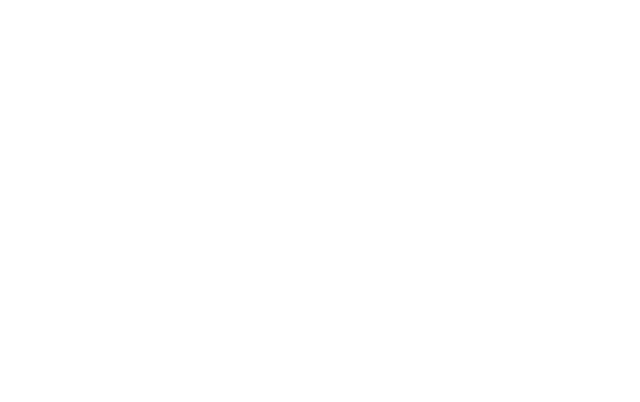
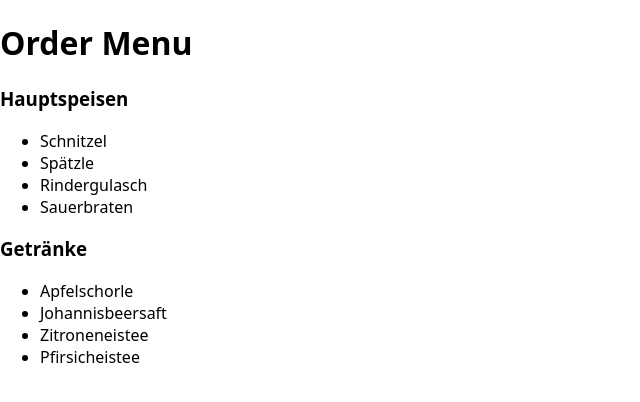
Before and after one commit to henkegithub/instroke-app, a Next.js app: page /order-list in a window 1280 px wide. Shown: the top 402 px of the page, without its empty margins (0-640 px from the left). Built offline with nearby package versions, Linux system fonts and the light colour scheme.

Commit message:
added Order Menu List with dummy Data

```diff
--- /dev/null
+++ b/pages/components/order-menu/drink-menu/index.js
@@ -0,0 +1,10 @@
+export default function Drinks() {
+  return (
+    <>
+      <li>Apfelschorle</li>
+      <li>Johannisbeersaft</li>
+      <li>Zitroneneistee</li>
+      <li>Pfirsicheistee</li>
+    </>
+  );
+}
--- /dev/null
+++ b/pages/components/order-menu/main-menu/index.js
@@ -0,0 +1,10 @@
+export default function Maindishes() {
+  return (
+    <>
+      <li>Schnitzel</li>
+      <li>Spätzle</li>
+      <li>Rindergulasch</li>
+      <li>Sauerbraten</li>
+    </>
+  );
+}
--- a/pages/order-list/index.js
+++ b/pages/order-list/index.js
@@ -1 +1,20 @@
-export default function OrderList() {}
+import Drinks from "../components/order-menu/drink-menu";
+import Maindishes from "../components/order-menu/main-menu";
+
+export default function OrderList() {
+  return (
+    <>
+      <h1>Order Menu</h1>
+      <form>
+        <h3>Hauptspeisen</h3>
+        <ul>
+          <Maindishes />
+        </ul>
+        <h3>Getränke</h3>
+        <ul>
+          <Drinks />
+        </ul>
+      </form>
+    </>
+  );
+}
```
